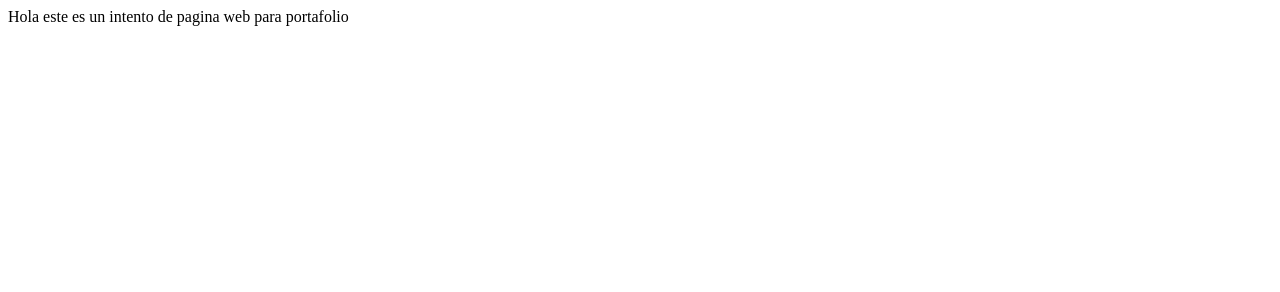
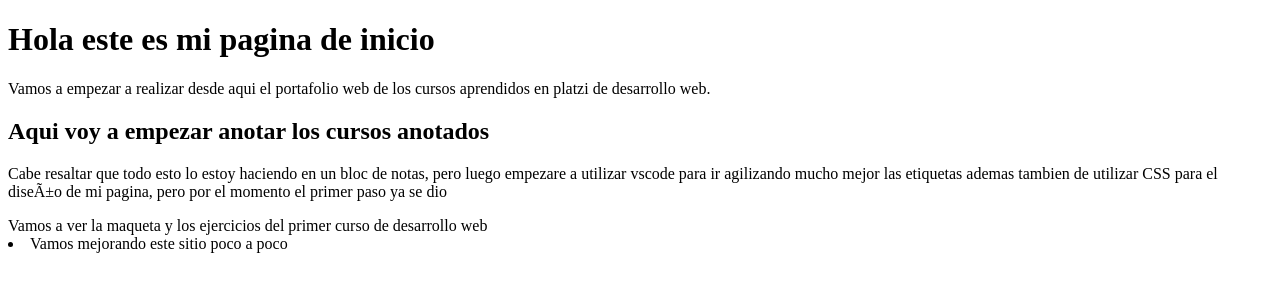
Before and after one commit to Hansucho/hansucho-web, a plain HTML site: page index.html in a window 1280 px wide. Drawn offline with Linux system fonts and the light colour scheme.

Commit message:
actualizacion de pagina web

```diff
--- a/index.html
+++ b/index.html
@@ -1 +1,33 @@
-Hola este es un intento de pagina web para portafolio
+<!DOCTYPE html>
+
+<html>
+
+<head>
+
+    <meta charset = «utf-8»>
+
+    <title> </title>
+
+</head>
+
+<body>
+<h1>Hola este es mi pagina de inicio </h1>
+<p>Vamos a empezar a realizar desde aqui el portafolio web de los cursos
+aprendidos en platzi de desarrollo web.
+
+</p>
+<h2>Aqui voy a empezar anotar los cursos anotados</h2>
+<p>Cabe resaltar que todo esto lo estoy haciendo en un bloc de notas, pero
+luego empezare a utilizar vscode para ir agilizando mucho mejor las etiquetas
+ademas tambien de utilizar CSS para el diseño de mi pagina, pero por el momento
+el primer paso ya se dio</p>
+<nav>
+<div>Vamos a ver la maqueta y los ejercicios del primer curso de desarrollo web</div>
+<li>
+Vamos mejorando este sitio poco a poco
+</li>
+</nav>
+
+</body>
+
+</html>
```
